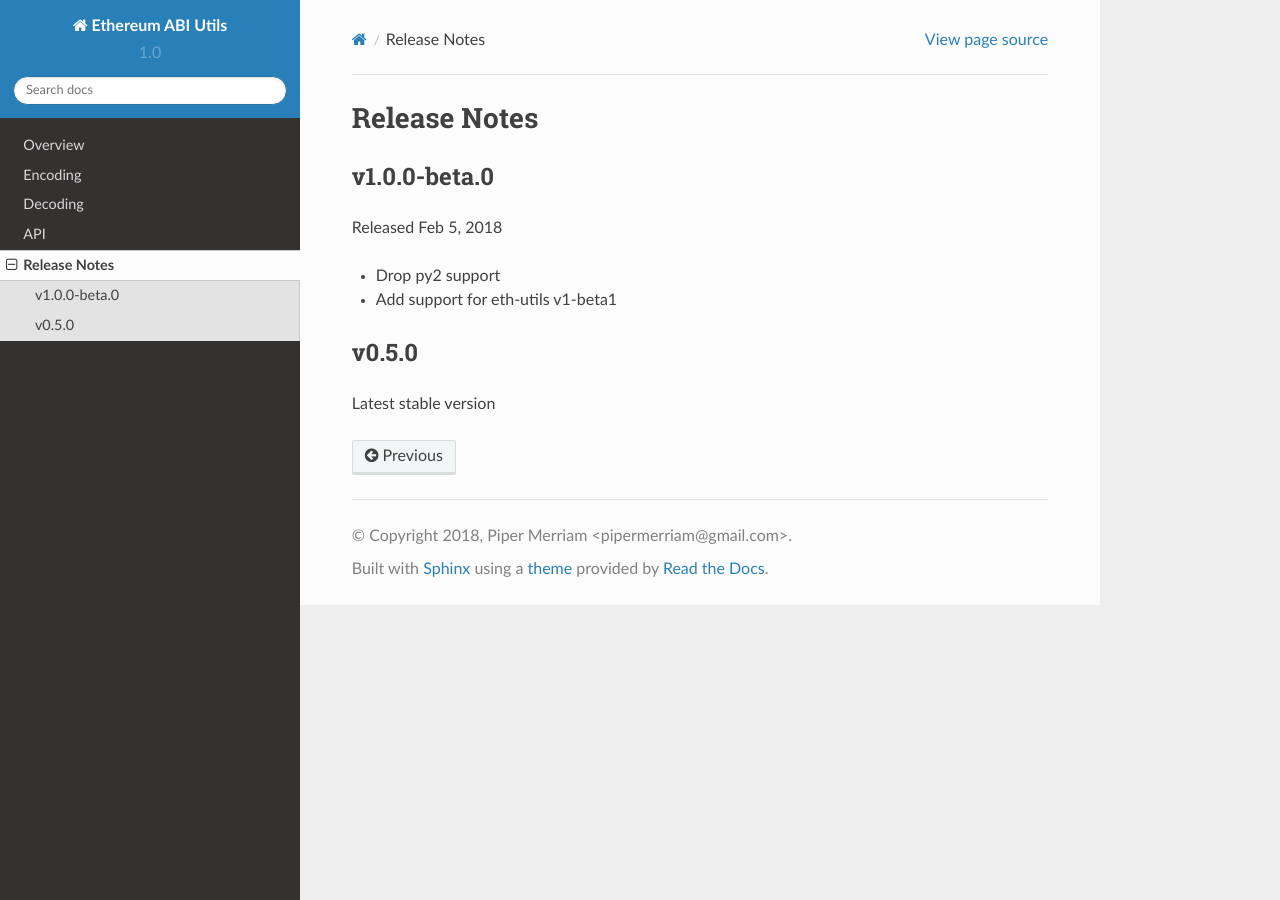
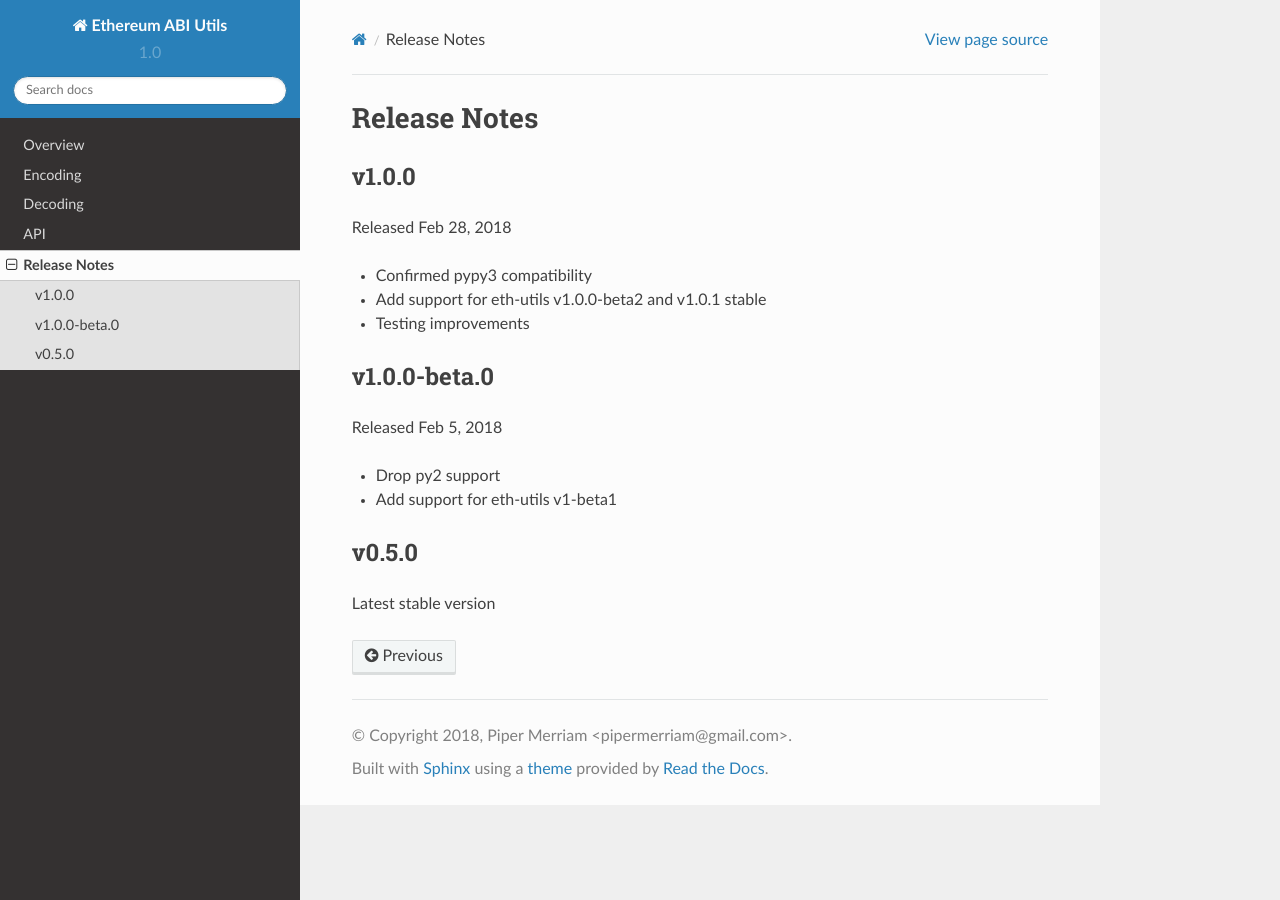
Before and after one commit to ethereum/eth-abi, a Sphinx documentation site: the page built from docs/releases.rst, in a window 1280 px wide. Built offline with Sphinx 7.4.7 and the Read the Docs theme 2.0.0, drawn with Linux system fonts in a browser that asks for light colours.

Commit message:
add release notes for v1 stable

```diff
--- a/docs/releases.rst
+++ b/docs/releases.rst
@@ -1,5 +1,14 @@
 Release Notes
 =============
+
+v1.0.0
+-------------
+
+Released Feb 28, 2018
+
+- Confirmed pypy3 compatibility
+- Add support for eth-utils v1.0.0-beta2 and v1.0.1 stable
+- Testing improvements
 
 v1.0.0-beta.0
 -------------
```
